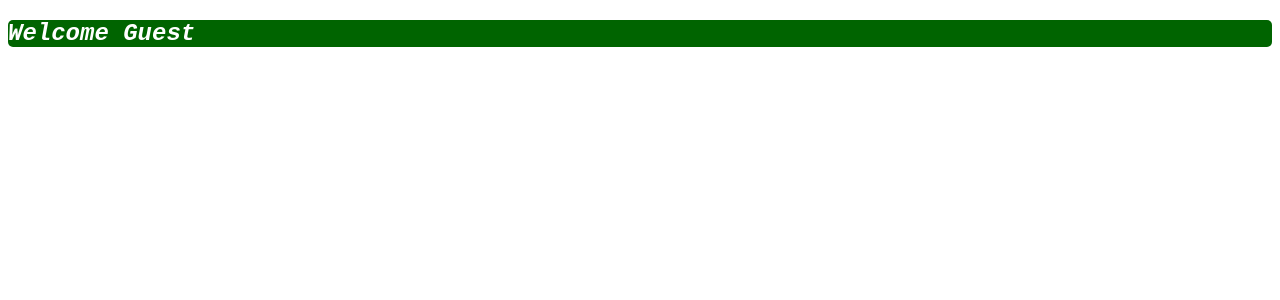
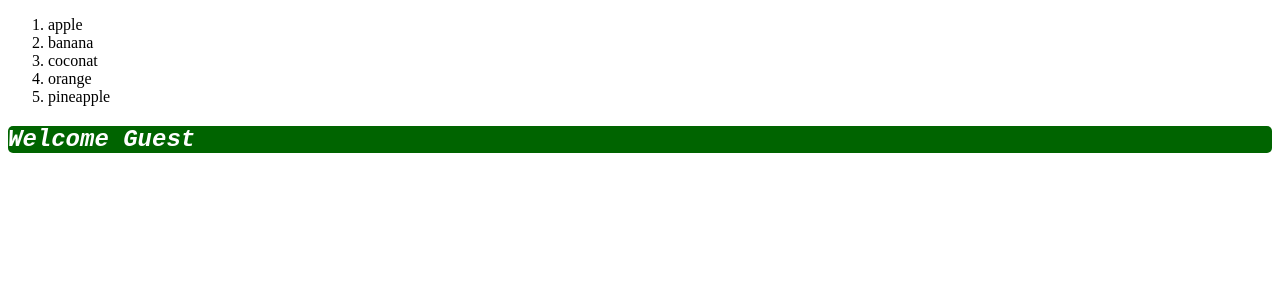
Before and after one commit to MTzarev/Second-Exercise-BCode, a React (Vite) app: page / in a window 1280 px wide. Shown: the top 300 px of the page. Built offline with nearby package versions, Linux system fonts and the light colour scheme.

Commit message:
Render Lists of li elements on an array

```diff
--- a/src/App.jsx
+++ b/src/App.jsx
@@ -1,9 +1,11 @@
 import './App.css'
 import UserGreeting from './components/UserGreeting'
+import List from './components/List'
 
 function App() {
   return (
     <>
+    <List/>
     <UserGreeting isLoggedIn = {true} />
     </>
   )
--- /dev/null
+++ b/src/components/List.jsx
@@ -0,0 +1,11 @@
+function List () {
+
+    const fruits = [ "orange","apple", "banana", "coconat", "pineapple" ]
+   let sorted = fruits.sort()
+   const listItems = sorted.map(x=><li>{x}</li>)
+
+    return(
+        <ol>{listItems}</ol>
+    );
+}
+export default List;
```
